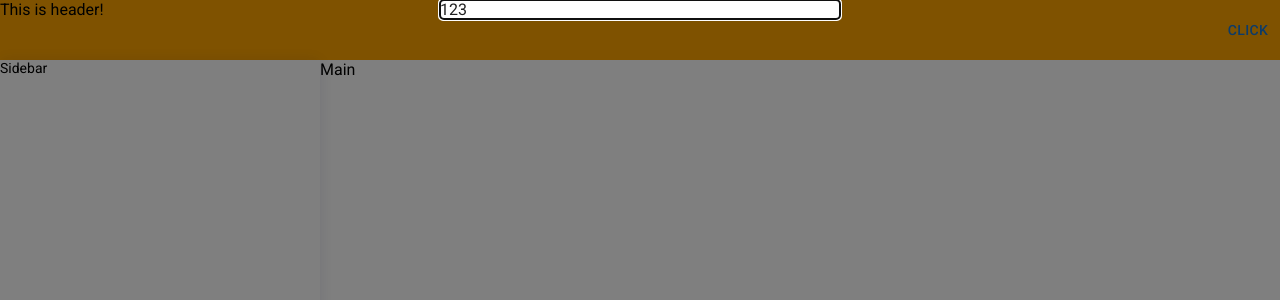
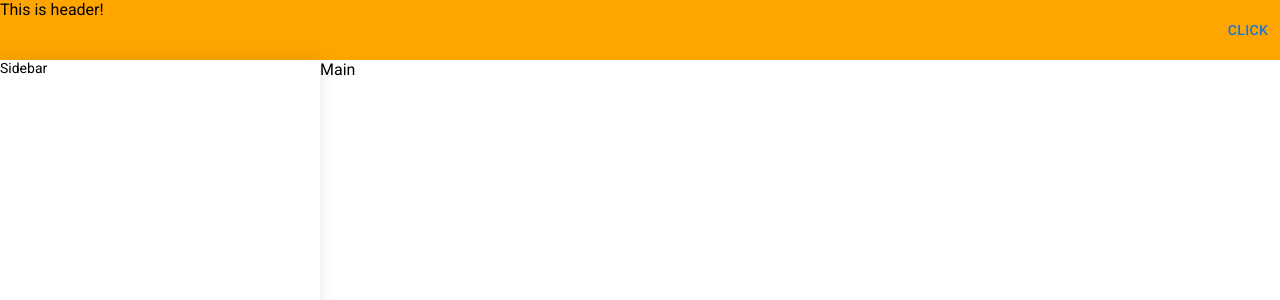
Before and after one commit to Kirill-Ateev/PSB-case-2021, a React (Vite) app: page / in a window 1280 px wide. Shown: the top 300 px of the page. Built offline with nearby package versions, Linux system fonts and the light colour scheme.

Commit message:
chore add card mock

```diff
--- a/src/components/Header/index.jsx
+++ b/src/components/Header/index.jsx
@@ -1,4 +1,4 @@
-import React from 'react';
+import React, {useState} from 'react';
 import { AppBar, Button } from '@mui/material';
 import { makeStyles } from '@mui/styles';
 import ModalCard from '../ModalCard';
@@ -17,12 +17,13 @@ const useStyles = makeStyles((theme) => ({
 }));
 
 const Hero = () => {
+  const [open, setOpen] = useState(false)
   const classes = useStyles();
   return (
     <div className={classes.header} position="static">
       This is header!
-      <Button>CLICK</Button>
-      <ModalCard />
+      <Button onClick={() => setOpen(true)}>CLICK</Button>
+      <ModalCard open={open} onClose={() => setOpen(false)} />
     </div>
   );
 };
--- a/src/components/ModalCard/index.jsx
+++ b/src/components/ModalCard/index.jsx
@@ -1,20 +1,46 @@
-import { Modal, Paper } from '@mui/material';
+import {
+  Modal,
+  Paper,
+  Container,
+  Dialog,
+  DialogTitle,
+  Typography,
+} from '@mui/material';
 import React from 'react';
 import { makeStyles } from '@mui/styles';
 
 const useStyles = makeStyles((theme) => ({
-    paper: {
-      width: 400,
-      margin: 'auto'
-    },
-  }));
+  cardContainer: {
+    margin: '20px 30px',
+  },
+  title: {
+    marginBottom: '16px !important',
+  },
+}));
 
-const ModalCard = () => {
-    const classes = useStyles();
+const ModalCard = ({ open, onClose, children }) => {
+  const classes = useStyles();
+
   return (
-    <Modal open>
-      <Paper className={classes.paper}>123</Paper>
-    </Modal>
+    <Dialog
+      className={classes.dialog}
+      onClose={onClose}
+      open={open}
+      transitionDuration={250}
+    >
+      <div className={classes.cardContainer}>
+        <Typography className={classes.title} variant="h6">
+          Название вопроса
+        </Typography>
+        <Typography variant="body1">
+          По своей сути рыбатекст является альтернативой традиционному lorem
+          ipsum, который вызывает у некторых людей недоумение при попытках
+          прочитать рыбу текст. В отличии от lorem ipsum, текст рыба на русском
+          языке наполнит любой макет непонятным смыслом и придаст неповторимый
+          колорит советских времен.
+        </Typography>
+      </div>
+    </Dialog>
   );
 };
 
```
